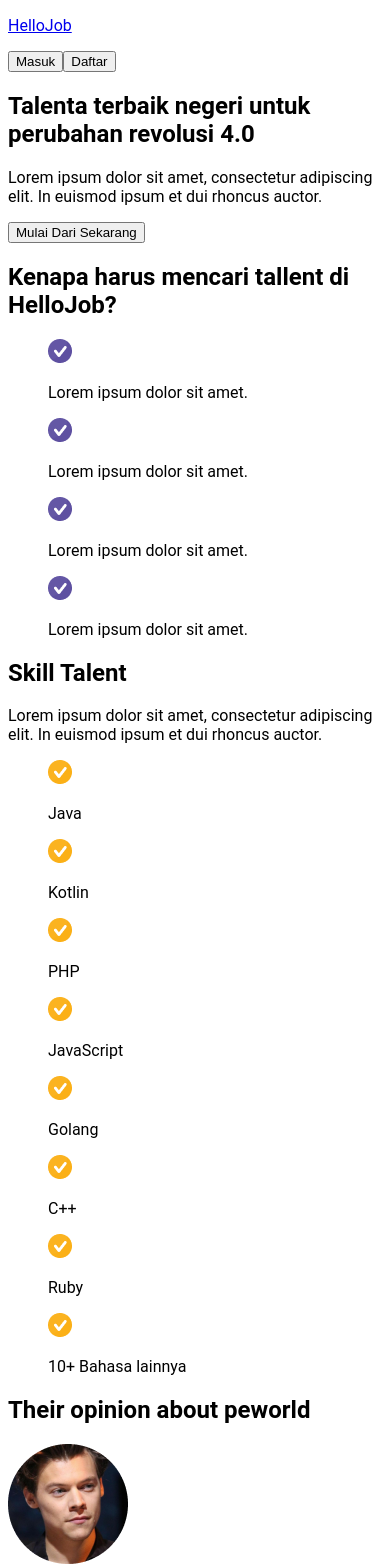
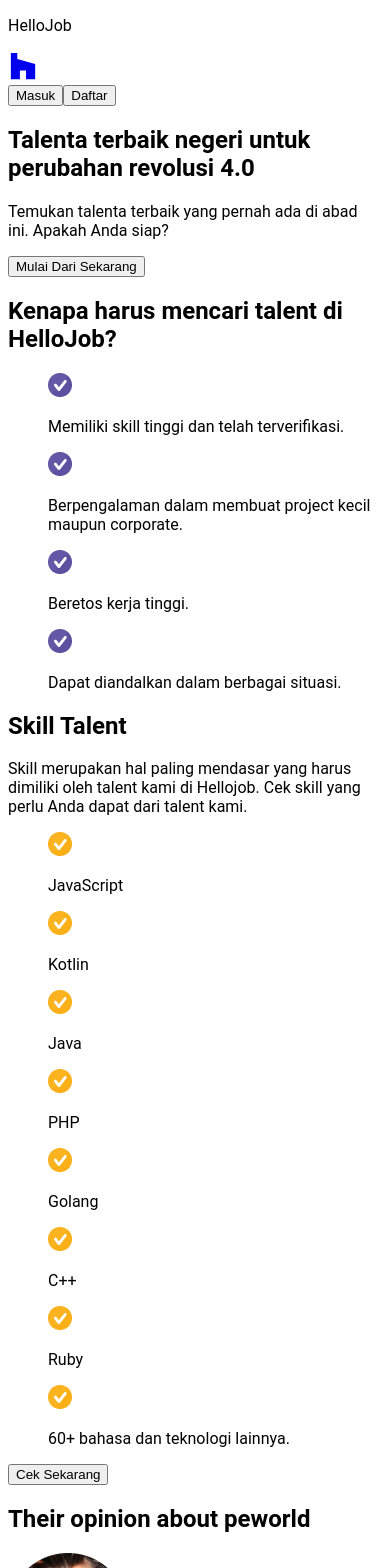
Before and after one commit to ARTech-Inc/hellojob-fe, a React (Create React App) app: page / in a window 390 px wide. Shown: the top 1568 px of the page. Built offline with nearby package versions, Linux system fonts and the light colour scheme.

Commit message:
add responsive design

```diff
--- a/package.json
+++ b/package.json
@@ -11,6 +11,7 @@
     "form-data": "^4.0.0",
     "react": "^18.2.0",
     "react-dom": "^18.2.0",
+    "react-icons": "^4.8.0",
     "react-redux": "^8.0.5",
     "react-router-dom": "^6.8.0",
     "react-scripts": "5.0.1",
--- a/src/components/footer/index.js
+++ b/src/components/footer/index.js
@@ -17,8 +17,15 @@
       <div className="text-white flex justify-between pt-5">
         <p>2020 HelloJob. All right reserved</p>
         <div className="flex gap-x-3">
-          <p>Telepon</p>
-          <p>Email</p>
+          <p>
+            {/* <a href="whatsapp://send?text=Hello&phone=+6285219891357"> */}
+            <a href="https://api.whatsapp.com/send?phone=6285219891357">
+              +62 852 1989 1357
+            </a>
+          </p>
+          <p>
+            <a href="mailto:artechteam04@gmail.com">artechteam04@gmail.com</a>
+          </p>
         </div>
       </div>
     </footer>
--- a/src/components/navbar/Auth.js
+++ b/src/components/navbar/Auth.js
@@ -27,7 +27,7 @@
       });
   }, []);
   return (
-    <div className="flex gap-x-3 md:gap-x-6 items-center">
+    <div className="flex gap-x-3 md:gap-x-6 max-sm:space-x-10 items-center">
       <img src={require("../../assets/img/bell.png")} alt="" />
       <Link to="/chat">
         <img src={require("../../assets/img/mail-navbar.png")} alt="" />
--- a/src/components/navbar/index.js
+++ b/src/components/navbar/index.js
@@ -2,6 +2,7 @@
 import { UnAuth } from "./UnAuth";
 import { Auth } from "./Auth";
 import { Link } from "react-router-dom";
+import { FaHouzz } from "react-icons/fa";
 
 export const Navbar = () => {
   const [isLogin, setIsLogin] = useState(false);
@@ -13,16 +14,19 @@
     }
   }, []);
   return (
-    <nav className="w-full h-[15vh] md:h-[15vh] flex justify-between px-3 items-center fixed max-sm:fixed max-sm:bottom-0 max-sm:left-0 max-sm:right-0 right-0 bg-white md:px-32 z-20 shadow-2xl max-sm:rounded-tr-lg max-sm:rounded-tl-lg">
-      <Link to="/">
-        <div className="flex">
-          <p className="text-purple text-xl cursor-pointer font-bold">
+    <>
+      <nav className="w-full h-[15vh] md:h-[15vh] flex justify-center md:justify-between px-3 items-center fixed max-sm:fixed max-sm:bottom-0 max-sm:left-0 max-sm:right-0 right-0 bg-white md:px-32 z-20 shadow-2xl max-sm:rounded-tr-lg max-sm:rounded-tl-lg">
+        <Link to="/">
+          <div className="flex max-sm:mr-14">
+            <FaHouzz size={30} />
+            {/* <p className="text-purple text-xl cursor-pointer font-bold">
             HelloJob
-          </p>
-        </div>
-      </Link>
+          </p> */}
+          </div>
+        </Link>
 
-      {isLogin ? <Auth setIsLogin={setIsLogin} /> : <UnAuth />}
-    </nav>
+        {isLogin ? <Auth setIsLogin={setIsLogin} /> : <UnAuth />}
+      </nav>
+    </>
   );
 };
--- a/src/pages/home/components/Section1.js
+++ b/src/pages/home/components/Section1.js
@@ -11,8 +11,7 @@
           Talenta terbaik negeri untuk perubahan revolusi 4.0
         </h2>
         <p className="text-second">
-          Lorem ipsum dolor sit amet, consectetur adipiscing elit. In euismod
-          ipsum et dui rhoncus auctor.
+          Temukan talenta terbaik yang pernah ada di abad ini. Apakah Anda siap?
         </p>
         <button
           onClick={() => {
--- a/src/pages/home/components/Section2.js
+++ b/src/pages/home/components/Section2.js
@@ -6,24 +6,24 @@
     <section className="flex flex-col gap-y-6 md:flex-row-reverse w-full md:gap-x-10 md:h-[80vh]">
       <div className="flex flex-col gap-y-6 md:w-1/2 justify-center">
         <h2 className="text-utama text-3xl md:text-4xl font-bold">
-          Kenapa harus mencari tallent di HelloJob?
+          Kenapa harus mencari talent di HelloJob?
         </h2>
         <ul className="flex flex-col gap-y-6">
           <div className="flex gap-x-2 items">
             <img src={require("../../../assets/img/list-purple.png")} alt="" />
-            <p>Lorem ipsum dolor sit amet.</p>
+            <p>Memiliki skill tinggi dan telah terverifikasi.</p>
           </div>
           <div className="flex gap-x-2 items">
             <img src={require("../../../assets/img/list-purple.png")} alt="" />
-            <p>Lorem ipsum dolor sit amet.</p>
+            <p>Berpengalaman dalam membuat project kecil maupun corporate.</p>
           </div>
           <div className="flex gap-x-2 items">
             <img src={require("../../../assets/img/list-purple.png")} alt="" />
-            <p>Lorem ipsum dolor sit amet.</p>
+            <p>Beretos kerja tinggi.</p>
           </div>
           <div className="flex gap-x-2 items">
             <img src={require("../../../assets/img/list-purple.png")} alt="" />
-            <p>Lorem ipsum dolor sit amet.</p>
+            <p>Dapat diandalkan dalam berbagai situasi.</p>
           </div>
         </ul>
       </div>
--- a/src/pages/home/components/Section3.js
+++ b/src/pages/home/components/Section3.js
@@ -1,7 +1,9 @@
 import React from "react";
+import { useNavigate } from "react-router-dom";
 import image3 from "../../../assets/img/lp-3.png";
 
 export const Section3 = () => {
+  const navigate = useNavigate();
   return (
     <section className="flex flex-col gap-y-6 md:flex-row w-full md:gap-x-10 md:h-[80vh]">
       <div className="flex flex-col gap-y-6 md:w-1/2 justify-center">
@@ -9,13 +11,13 @@
           Skill Talent
         </h2>
         <p className="text-second">
-          Lorem ipsum dolor sit amet, consectetur adipiscing elit. In euismod
-          ipsum et dui rhoncus auctor.
+          Skill merupakan hal paling mendasar yang harus dimiliki oleh talent
+          kami di Hellojob. Cek skill yang perlu Anda dapat dari talent kami.
         </p>
         <ul className="h-[30vh] flex flex-col flex-wrap gap-y-6">
           <div className="flex gap-x-2 items">
             <img src={require("../../../assets/img/list-orange.png")} alt="" />
-            <p>Java</p>
+            <p>JavaScript</p>
           </div>
           <div className="flex gap-x-2 items">
             <img src={require("../../../assets/img/list-orange.png")} alt="" />
@@ -23,11 +25,11 @@
           </div>
           <div className="flex gap-x-2 items">
             <img src={require("../../../assets/img/list-orange.png")} alt="" />
-            <p>PHP</p>
+            <p>Java</p>
           </div>
           <div className="flex gap-x-2 items">
             <img src={require("../../../assets/img/list-orange.png")} alt="" />
-            <p>JavaScript</p>
+            <p>PHP</p>
           </div>
           <div className="flex gap-x-2 items">
             <img src={require("../../../assets/img/list-orange.png")} alt="" />
@@ -43,9 +45,17 @@
           </div>
           <div className="flex gap-x-2 items">
             <img src={require("../../../assets/img/list-orange.png")} alt="" />
-            <p>10+ Bahasa lainnya</p>
+            <p>60+ bahasa dan teknologi lainnya.</p>
           </div>
         </ul>
+        <button
+          onClick={() => {
+            navigate("/home");
+          }}
+          className="bg-purple base-rounded text-white w-48 px-1 py-3 border-[1px] border-[#5E50A1] hover:bg-transparent hover:text-purple duration-200"
+        >
+          Cek Sekarang
+        </button>
       </div>
       <div
         className="w-full h-[50vh] md:h-full bg-cover bg-no-repeat md:w-1/2 justify-center"
--- a/src/pages/home/index.js
+++ b/src/pages/home/index.js
@@ -14,6 +14,9 @@
 
   return (
     <>
+      <nav className="navbar-mobile w-full h-[10vh] md:hidden flex px-3 items-center justify-center fixed top-0 left-0 bg-white z-20 shadow-2xl">
+        <p className="text-purple text-xl cursor-pointer font-bold">HelloJob</p>
+      </nav>
       <Navbar />
       <main className="bg-base h-[450vh] gap-y-16 flex flex-col px-3 pt-20 md:px-32">
         <Section1 />
@@ -23,7 +26,7 @@
         <section>
           <div className="bg-purple w-full h-[20vh] md:h-[30vh] rounded-tl-3xl rounded-br-3xl flex justify-between items-center px-6 md:px-14">
             <p className="text-white text-xl md:text-3xl">
-              Lorem ipsum dolor sit amet
+              Temukan talent terbaik kami untuk Anda.
             </p>
             <button
               onClick={() => {
--- a/src/pages/homeLogged/index.js
+++ b/src/pages/homeLogged/index.js
@@ -25,6 +25,9 @@
   TabTitle("HelloJob - Home");
   return (
     <>
+      <nav className="navbar-mobile w-full h-[10vh] md:hidden flex px-3 items-center justify-center fixed top-0 left-0 bg-white z-20 shadow-2xl">
+        <p className="text-purple text-xl cursor-pointer font-bold">HelloJob</p>
+      </nav>
       <Navbar />
       <main className="w-full h-[300vh] pt-16 md:pt-20 bg-[#E2E5ED] flex flex-col gap-y-8">
         <header className="bg-purple w-full h-[15vh] md:h-[20vh] flex items-center px-3 md:px-32 text-2xl font-bold text-white">
--- a/src/pages/profiletalent/index.js
+++ b/src/pages/profiletalent/index.js
@@ -49,6 +49,9 @@
 
   return (
     <div className="relative">
+      <nav className="navbar-mobile w-full h-[10vh] md:hidden flex px-3 items-center justify-center fixed top-0 left-0 bg-white z-20 shadow-2xl">
+        <p className="text-purple text-xl cursor-pointer font-bold">HelloJob</p>
+      </nav>
       <Navbar />
       <main className="w-full h-[400vh] md:h-[300vh] bg-base relative">
         <div className="w-full h-[60vh] bg-purple"></div>
```
Also changed, not shown: 1 other file (tests, documents, lock files or other folders).
